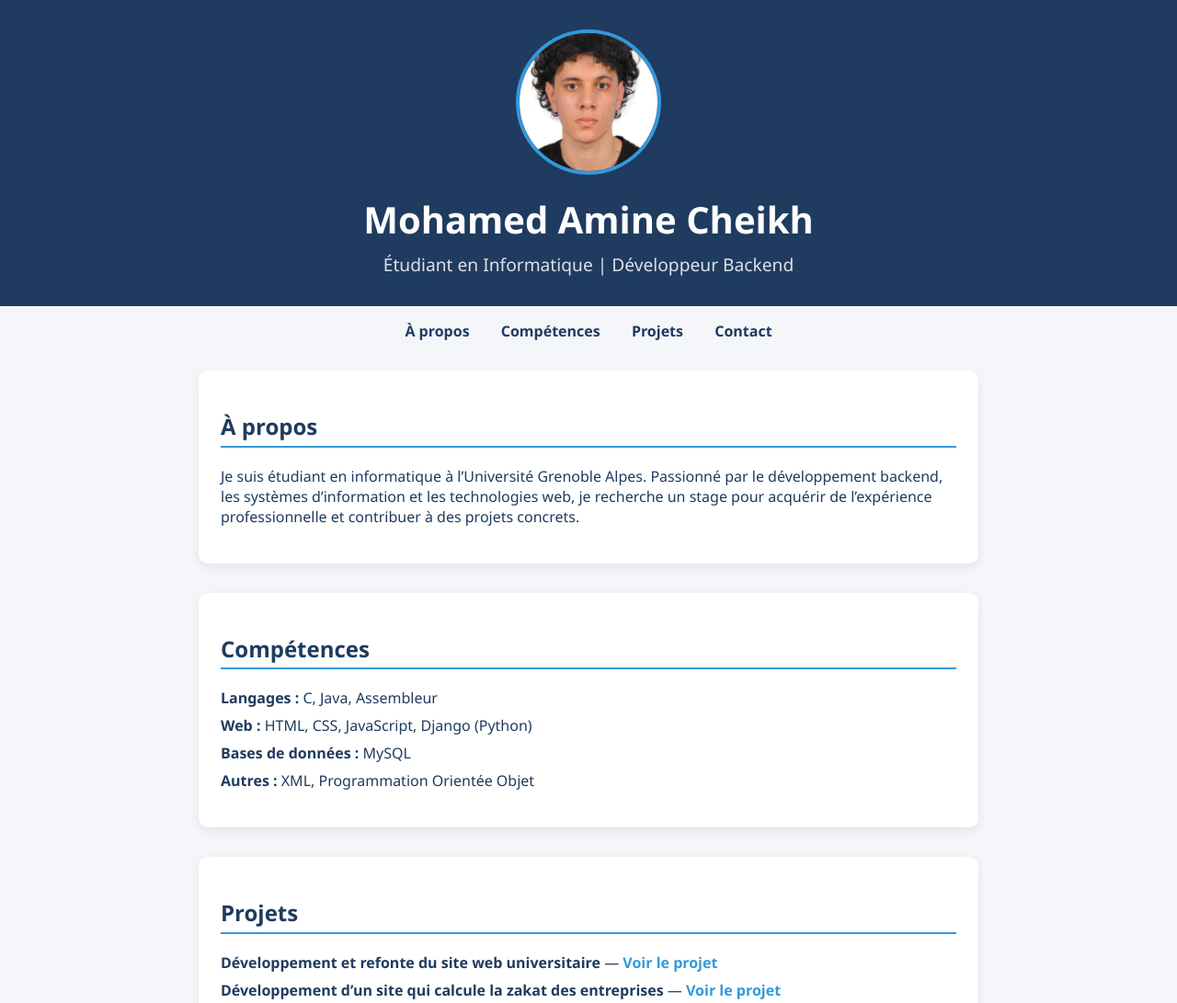
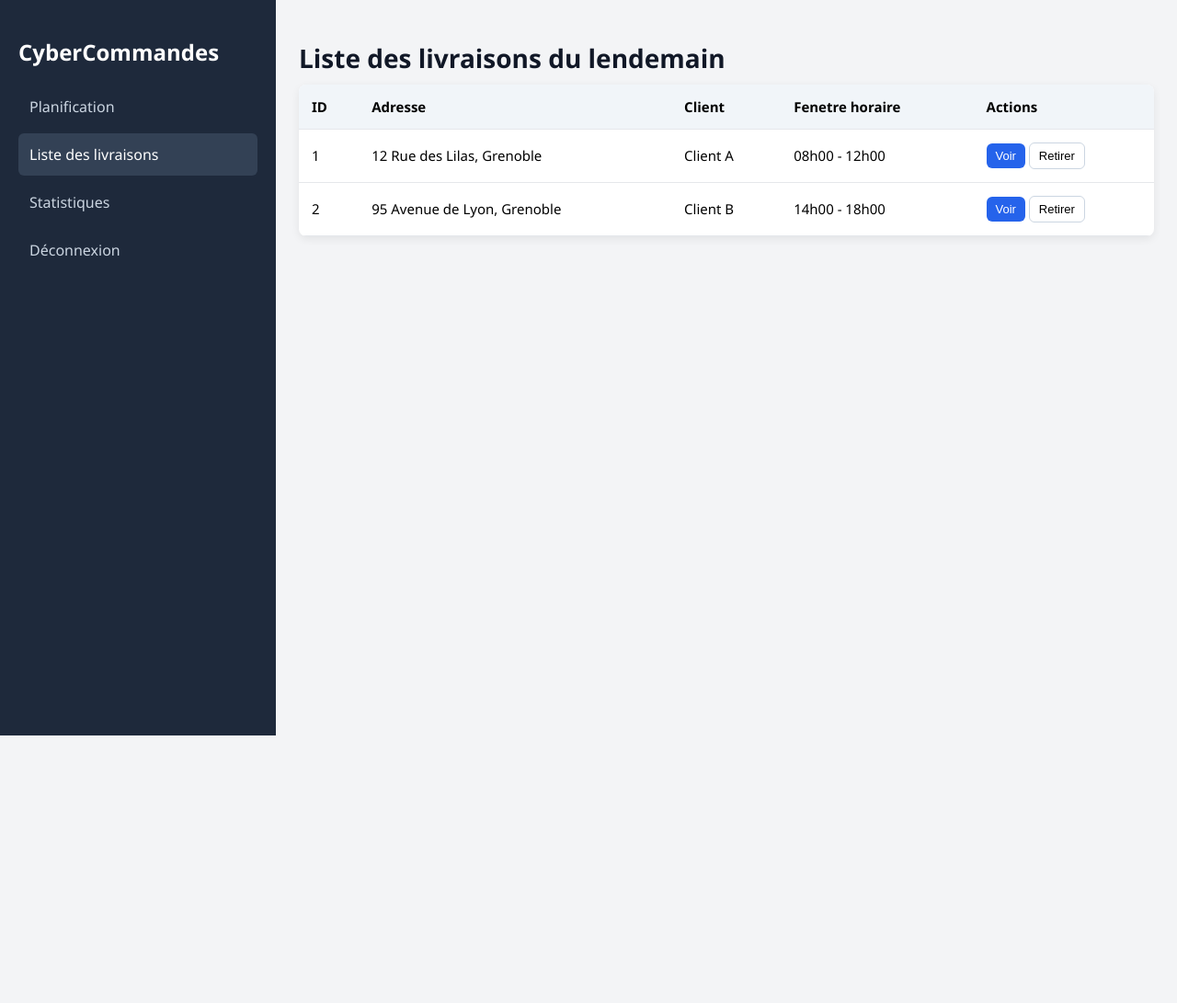
Before and after one commit to slowmfy/portfolio, a plain HTML site: page index.html in a window 1280 px wide. Shown: the top 1091 px of the page at 92% size. After the commit the page ends 800 px from the top, so only its background shows below. Drawn offline with Linux system fonts and the light colour scheme.

Commit message:
Revise index.html for CyberCommandes layout

```diff
--- a/index.html
+++ b/index.html
@@ -2,158 +2,147 @@
 <html lang="fr">
 <head>
   <meta charset="UTF-8">
-  <title>Portfolio - CHEIKH Mohamed Amine</title>
-  <meta name="viewport" content="width=device-width, initial-scale=1.0">
+  <title>CyberCommandes – Liste des livraisons</title>
   <style>
-    /* Base */
     body {
       margin: 0;
-      font-family: "Segoe UI", Arial, sans-serif;
-      background: #F5F6FA; /* light gray background */
-      color: #1F3B5F; /* dark navy text */
+      font-family: "Segoe UI", sans-serif;
+      background: #f3f4f6;
+      display: flex;
+      height: 100vh;
+      overflow: hidden;
     }
 
-    /* Header */
-    header {
-      background: #1F3B5F; /* dark navy */
+    .sidebar {
+      width: 260px;
+      background: #1e293b;
       color: white;
-      padding: 2rem 1rem;
-      text-align: center;
-    }
-    header h1 {
-      margin: 0;
-      font-size: 2.5rem;
-    }
-    header p {
-      margin: 0.5rem 0 0;
-      font-size: 1.2rem;
-      color: #DDE2E8; /* soft gray */
+      padding: 20px;
     }
 
-    /* Profile image */
-    .profile-pic {
-      width: 150px;
-      height: 150px;
-      border-radius: 50%;
-      border: 4px solid #3498DB; /* accent blue border */
-      object-fit: cover;
-      margin-bottom: 1rem;
+    .menu a {
+      display: block;
+      padding: 12px;
+      color: #cbd5e1;
+      text-decoration: none;
+      border-radius: 6px;
+      margin-bottom: 6px;
     }
 
-    /* Navigation */
-    nav {
-      text-align: center;
-      margin: 1rem 0;
-    }
-    nav a {
-      margin: 0 15px;
-      text-decoration: none;
-      color: #1F3B5F;
-      font-weight: bold;
-      transition: color 0.3s;
-    }
-    nav a:hover {
-      color: #3498DB;
+    .menu a:hover,
+    .menu a.active {
+      background: #334155;
+      color: white;
     }
 
-    /* Sections */
-    section {
-      max-width: 800px;
-      margin: 2rem auto;
-      padding: 1.5rem;
-      background: white;
-      border-radius: 10px;
-      box-shadow: 0 4px 12px rgba(0,0,0,0.08);
-    }
-    h2 {
-      border-bottom: 2px solid #3498DB;
-      padding-bottom: 0.3rem;
-      color: #1F3B5F;
-    }
-    ul {
-      list-style: none;
-      padding: 0;
-    }
-    ul li {
-      margin: 0.5rem 0;
+    .main {
+      flex: 1;
+      padding: 25px;
+      overflow-y: auto;
     }
 
-    /* Links in sections */
-    section a {
-      color: #3498DB;
-      text-decoration: none;
-      font-weight: bold;
-    }
-    section a:hover {
-      text-decoration: underline;
+    h1 {
+      font-size: 28px;
+      color: #111827;
+      margin-bottom: 10px;
     }
 
-    /* Footer */
-    footer {
-      text-align: center;
-      padding: 1rem;
-      background: #1F3B5F;
+    table {
+      width: 100%;
+      border-collapse: collapse;
+      background: white;
+      border-radius: 8px;
+      overflow: hidden;
+      box-shadow: 0 3px 10px rgba(0,0,0,0.07);
+    }
+
+    th, td {
+      padding: 14px;
+      border-bottom: 1px solid #e5e7eb;
+      text-align: left;
+      font-size: 15px;
+    }
+
+    th {
+      background: #f1f5f9;
+      font-weight: 600;
+    }
+
+    .btn {
+      padding: 8px 14px;
+      border-radius: 6px;
+      font-size: 14px;
+      cursor: pointer;
+      border: none;
+    }
+
+    .btn-primary {
+      background: #2563eb;
       color: white;
-      margin-top: 2rem;
     }
+
+    .btn-outline {
+      background: white;
+      border: 1px solid #cbd5e1;
+    }
+
+    .btn-sm {
+      padding: 6px 10px;
+      font-size: 13px;
+    }
+
   </style>
 </head>
 <body>
-  <header>
-    <img src="aminepng.PNG" alt="Photo de Mohamed Amine Cheikh" class="profile-pic">
-    <h1>Mohamed Amine Cheikh</h1>
-    <p>Étudiant en Informatique | Développeur Backend</p>
-  </header>
 
-  <nav>
-    <a href="#about">À propos</a>
-    <a href="#skills">Compétences</a>
-    <a href="#projects">Projets</a>
-    <a href="#contact">Contact</a>
-  </nav>
+  <div class="sidebar">
+    <h2>CyberCommandes</h2>
 
-  <section id="about">
-    <h2>À propos</h2>
-    <p>Je suis étudiant en informatique à l’Université Grenoble Alpes. Passionné par le développement backend, les systèmes d’information et les technologies web, je recherche un stage pour acquérir de l’expérience professionnelle et contribuer à des projets concrets.</p>
-  </section>
+    <div class="menu">
+      <a href="planificateur.html">Planification</a>
+      <a class="active">Liste des livraisons</a>
+      <a>Statistiques</a>
+      <a href="login.html">Déconnexion</a>
+    </div>
+  </div>
 
-  <section id="skills">
-    <h2>Compétences</h2>
-    <ul>
-      <li><strong>Langages :</strong> C, Java, Assembleur</li>
-      <li><strong>Web :</strong> HTML, CSS, JavaScript, Django (Python)</li>
-      <li><strong>Bases de données :</strong> MySQL</li>
-      <li><strong>Autres :</strong> XML, Programmation Orientée Objet</li>
-    </ul>
-  </section>
+  <div class="main">
+    <h1>Liste des livraisons du lendemain</h1>
 
-  <section id="projects">
-    <h2>Projets</h2>
-    <ul>
-      <li>
-        <strong>Développement et refonte du site web universitaire</strong> —
-        <a href="https://github.com/ranidzkellou/Projet-DevWeb2" target="_blank">Voir le projet</a>
-      </li>
-      <li>
-        <strong>Développement d’un site qui calcule la zakat des entreprises</strong> —
-        <a href="https://github.com/6laza/Awkaf" target="_blank">Voir le projet</a>
-      </li>
-      <li>
-        <strong>Application Java de connexion peer-to-peer</strong> —
-        <a href="https://github.com/slowmfy/Peer2peer-java-" target="_blank">Voir le projet</a>
-      </li>
-    </ul>
-  </section>
+    <table>
+      <tr>
+        <th>ID</th>
+        <th>Adresse</th>
+        <th>Client</th>
+        <th>Fenetre horaire</th>
+        <th>Actions</th>
+      </tr>
 
-  <section id="contact">
-    <h2>Contact</h2>
-    <p>Email : <a href="mailto:Mohamed-Amine.Cheikh@etu.univ-grenoble-alpes.fr">Mohamed-Amine.Cheikh@etu.univ-grenoble-alpes.fr</a></p>
-    <p>LinkedIn : <a href="https://www.linkedin.com/in/mohamed-amine-cheikh-54395b296" target="_blank">Mon profil LinkedIn</a></p>
-    <p>GitHub : <a href="https://github.com/Slowmfy" target="_blank">Cheikh Mohamed Amine</a></p>
-  </section>
+      <tr>
+        <td>1</td>
+        <td>12 Rue des Lilas, Grenoble</td>
+        <td>Client A</td>
+        <td>08h00 - 12h00</td>
+        <td>
+          <button class="btn btn-sm btn-primary" onclick="location.href='livraison.html?id=1'">Voir</button>
+          <button class="btn btn-sm btn-outline">Retirer</button>
+        </td>
+      </tr>
 
-  <footer>
-    <p>&copy; 2025 Cheikh Mohamed Amine - Portfolio</p>
-  </footer>
+      <tr>
+        <td>2</td>
+        <td>95 Avenue de Lyon, Grenoble</td>
+        <td>Client B</td>
+        <td>14h00 - 18h00</td>
+        <td>
+          <button class="btn btn-sm btn-primary" onclick="location.href='livraison.html?id=2'">Voir</button>
+          <button class="btn btn-sm btn-outline">Retirer</button>
+        </td>
+      </tr>
+
+      <!-- Tu peux dupliquer pour 10 livraisons -->
+    </table>
+  </div>
+
 </body>
 </html>
```
